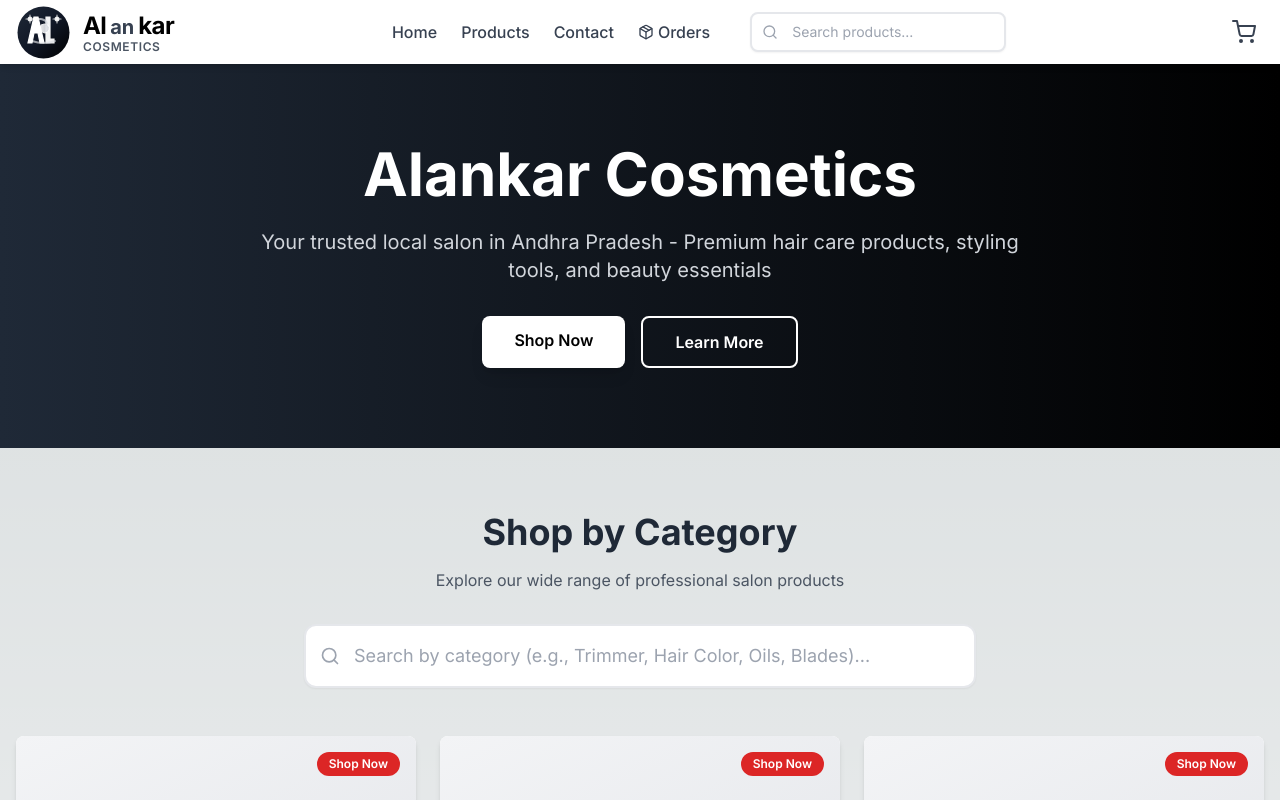
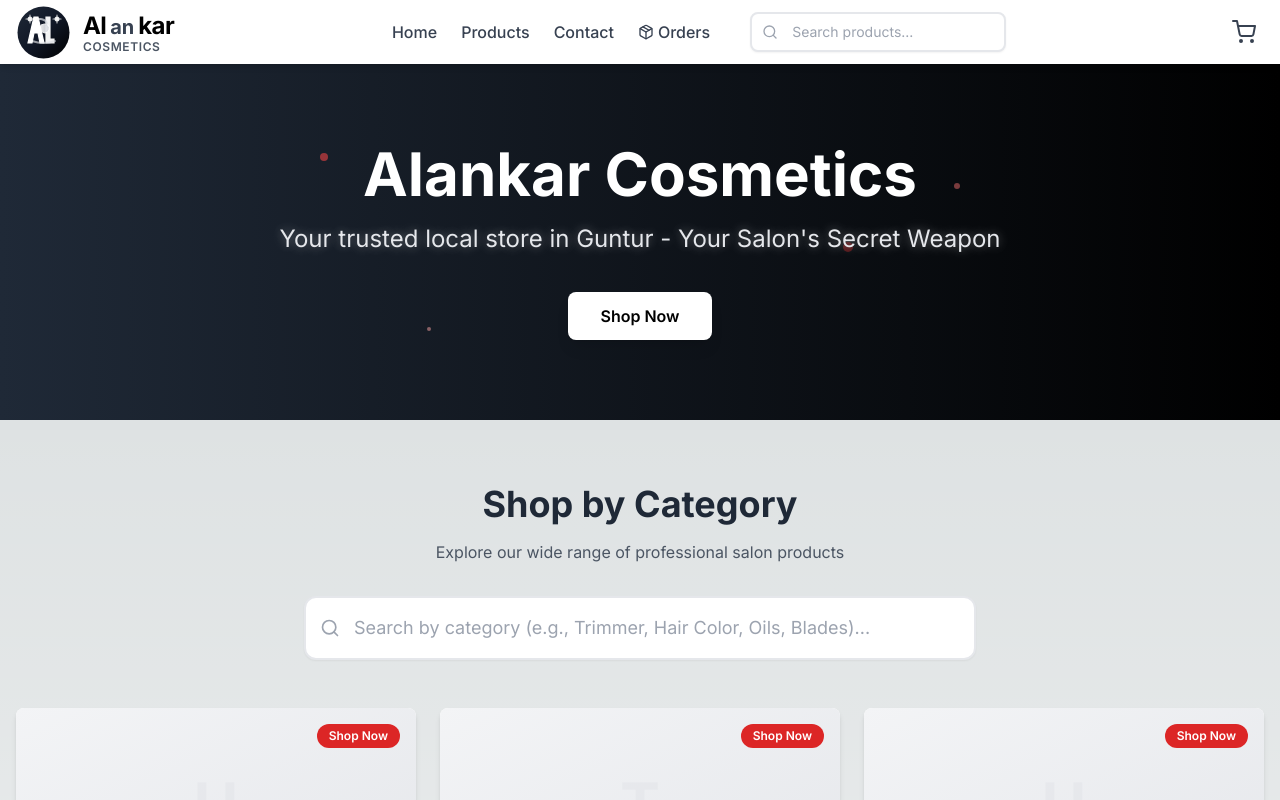
Before and after one commit to kalyan565/Alankar, a Next.js app: page / in a window 1280 px wide. Shown: the top 800 px of the page. Built offline with nearby package versions, Linux system fonts and the light colour scheme.

Commit message:
made change in the hero text

```diff
--- a/app/globals.css
+++ b/app/globals.css
@@ -1,6 +1,143 @@
 @tailwind base;
 @tailwind components;
 @tailwind utilities;
+
+@keyframes cartBounce {
+  0%, 100% {
+    transform: scale(1) translateY(0);
+  }
+  25% {
+    transform: scale(1.2) translateY(-5px);
+  }
+  50% {
+    transform: scale(1.1) translateY(-3px);
+  }
+  75% {
+    transform: scale(1.15) translateY(-4px);
+  }
+}
+
+@keyframes cartPulse {
+  0%, 100% {
+    transform: scale(1);
+    opacity: 1;
+  }
+  50% {
+    transform: scale(1.3);
+    opacity: 0.8;
+  }
+}
+
+.animate-cart-bounce {
+  animation: cartBounce 0.6s ease-in-out;
+}
+
+.animate-cart-pulse {
+  animation: cartPulse 0.5s ease-in-out;
+}
+
+/* Futuristic Hero Text Animations */
+@keyframes textReveal {
+  0% {
+    opacity: 0;
+    transform: translateY(30px) scale(0.9);
+    filter: blur(10px);
+  }
+  100% {
+    opacity: 1;
+    transform: translateY(0) scale(1);
+    filter: blur(0);
+  }
+}
+
+@keyframes gradientShift {
+  0%, 100% {
+    background-position: 0% 50%;
+  }
+  50% {
+    background-position: 100% 50%;
+  }
+}
+
+@keyframes glowPulse {
+  0%, 100% {
+    text-shadow: 0 0 10px rgba(255, 255, 255, 0.5),
+                 0 0 20px rgba(255, 255, 255, 0.3),
+                 0 0 30px rgba(255, 255, 255, 0.2);
+  }
+  50% {
+    text-shadow: 0 0 20px rgba(255, 255, 255, 0.8),
+                 0 0 40px rgba(255, 255, 255, 0.6),
+                 0 0 60px rgba(255, 255, 255, 0.4);
+  }
+}
+
+@keyframes shimmer {
+  0% {
+    background-position: -200% center;
+  }
+  100% {
+    background-position: 200% center;
+  }
+}
+
+@keyframes float {
+  0%, 100% {
+    transform: translateY(0px);
+  }
+  50% {
+    transform: translateY(-10px);
+  }
+}
+
+.hero-text-reveal {
+  animation: textReveal 1.2s ease-out forwards;
+  opacity: 0;
+}
+
+.hero-gradient-text {
+  color: #ffffff;
+  background: linear-gradient(
+    90deg,
+    #ffffff 0%,
+    #f0f0f0 25%,
+    #ffffff 50%,
+    #f0f0f0 75%,
+    #ffffff 100%
+  );
+  background-size: 200% auto;
+  background-clip: text;
+  -webkit-background-clip: text;
+  -webkit-text-fill-color: #ffffff;
+  animation: gradientShift 3s ease infinite;
+  text-shadow: 0 0 10px rgba(255, 255, 255, 0.3);
+}
+
+.hero-glow {
+  animation: glowPulse 2s ease-in-out infinite;
+  color: #e5e7eb !important;
+  text-shadow: 0 0 10px rgba(255, 255, 255, 0.4),
+               0 0 20px rgba(255, 255, 255, 0.3),
+               0 0 30px rgba(255, 255, 255, 0.2);
+  opacity: 1 !important;
+}
+
+.hero-shimmer {
+  background: linear-gradient(
+    90deg,
+    rgba(255, 255, 255, 0.1) 0%,
+    rgba(239, 68, 68, 0.3) 50%,
+    rgba(255, 255, 255, 0.1) 100%
+  );
+  background-size: 200% 100%;
+  animation: shimmer 3s linear infinite;
+  -webkit-background-clip: text;
+  background-clip: text;
+}
+
+.hero-float {
+  animation: float 3s ease-in-out infinite;
+}
 
 :root {
   --foreground-rgb: 0, 0, 0;
--- a/components/Header.tsx
+++ b/components/Header.tsx
@@ -4,14 +4,26 @@ import Link from 'next/link'
 import { useRouter } from 'next/navigation'
 import { useCart } from '@/context/CartContext'
 import { FiShoppingCart, FiMenu, FiSearch, FiPackage } from 'react-icons/fi'
-import { useState } from 'react'
+import { useState, useEffect } from 'react'
 import Logo from './Logo'
 
 export default function Header() {
-  const { getTotalItems } = useCart()
+  const { getTotalItems, cart } = useCart()
   const [isMenuOpen, setIsMenuOpen] = useState(false)
   const [searchQuery, setSearchQuery] = useState('')
+  const [cartAnimation, setCartAnimation] = useState(false)
+  const [previousCartCount, setPreviousCartCount] = useState(0)
   const router = useRouter()
+
+  // Trigger animation when cart items change
+  useEffect(() => {
+    const currentCount = getTotalItems()
+    if (currentCount > previousCartCount) {
+      setCartAnimation(true)
+      setTimeout(() => setCartAnimation(false), 600)
+    }
+    setPreviousCartCount(currentCount)
+  }, [cart, getTotalItems, previousCartCount])
 
   const handleSearch = (e: React.FormEvent) => {
     e.preventDefault()
@@ -64,11 +76,27 @@ export default function Header() {
           <div className="flex items-center gap-4">
             <Link
               href="/cart"
-              className="relative p-2 text-gray-700 hover:text-black transition"
+              className={`relative p-2 transition-all duration-300 ${
+                getTotalItems() > 0
+                  ? 'text-red-600 hover:text-red-700'
+                  : 'text-gray-700 hover:text-black'
+              }`}
             >
-              <FiShoppingCart className="w-6 h-6" />
+              <FiShoppingCart
+                className={`w-6 h-6 transition-all duration-300 ${
+                  cartAnimation
+                    ? 'animate-cart-bounce'
+                    : ''
+                } ${
+                  getTotalItems() > 0
+                    ? 'text-red-600'
+                    : 'text-gray-700'
+                }`}
+              />
               {getTotalItems() > 0 && (
-                <span className="absolute -top-1 -right-1 bg-red-600 text-white text-xs rounded-full w-5 h-5 flex items-center justify-center">
+                <span className={`absolute -top-1 -right-1 bg-red-600 text-white text-xs rounded-full w-5 h-5 flex items-center justify-center font-bold transition-all duration-300 ${
+                  cartAnimation ? 'animate-cart-pulse scale-125' : ''
+                }`}>
                   {getTotalItems()}
                 </span>
               )}
--- a/components/Hero.tsx
+++ b/components/Hero.tsx
@@ -1,28 +1,59 @@
+'use client'
+
 import Link from 'next/link'
+import { useEffect, useState } from 'react'
 
 export default function Hero() {
+  const [isVisible, setIsVisible] = useState(false)
+
+  useEffect(() => {
+    setIsVisible(true)
+  }, [])
+
   return (
-    <section className="bg-gradient-to-r from-gray-800 to-black text-white py-20">
-      <div className="container mx-auto px-4">
+    <section className="bg-gradient-to-r from-gray-800 to-black text-white py-20 relative overflow-hidden">
+      {/* Animated background particles */}
+      <div className="absolute inset-0 overflow-hidden">
+        <div className="absolute top-1/4 left-1/4 w-2 h-2 bg-red-500 rounded-full opacity-60 animate-pulse"></div>
+        <div className="absolute top-1/3 right-1/4 w-1.5 h-1.5 bg-red-400 rounded-full opacity-40 animate-pulse" style={{ animationDelay: '0.5s' }}></div>
+        <div className="absolute bottom-1/4 left-1/3 w-1 h-1 bg-red-300 rounded-full opacity-50 animate-pulse" style={{ animationDelay: '1s' }}></div>
+        <div className="absolute top-1/2 right-1/3 w-2.5 h-2.5 bg-red-600 rounded-full opacity-30 animate-pulse" style={{ animationDelay: '1.5s' }}></div>
+      </div>
+
+      <div className="container mx-auto px-4 relative z-10">
         <div className="max-w-3xl mx-auto text-center">
-          <h1 className="text-5xl md:text-6xl font-bold mb-6">
+          <h1
+            className={`text-5xl md:text-6xl font-bold mb-6 text-white ${
+              isVisible ? 'hero-text-reveal' : ''
+            }`}
+            style={{ animationDelay: '0.2s' }}
+          >
             Alankar Cosmetics
           </h1>
-          <p className="text-xl mb-8 text-gray-300">
-            Your trusted local salon in Andhra Pradesh - Premium hair care products, styling tools, and beauty essentials
+          <p
+            className={`text-xl md:text-2xl mb-8 text-gray-300 hero-glow hero-float ${
+              isVisible ? 'hero-text-reveal' : ''
+            }`}
+            style={{
+              animationDelay: '0.6s',
+              color: '#e5e7eb',
+              textShadow: '0 0 10px rgba(255, 255, 255, 0.3), 0 0 20px rgba(255, 255, 255, 0.2)'
+            }}
+          >
+            Your trusted local store in Guntur - Your Salon&apos;s Secret Weapon
           </p>
-          <div className="flex gap-4 justify-center">
+          <div
+            className={`flex gap-4 justify-center ${
+              isVisible ? 'hero-text-reveal' : ''
+            }`}
+            style={{ animationDelay: '1s' }}
+          >
             <Link
               href="/products"
-              className="bg-white text-black px-8 py-3 rounded-lg font-semibold hover:bg-red-50 hover:text-red-600 transition shadow-lg"
+              className="bg-white text-black px-8 py-3 rounded-lg font-semibold hover:bg-red-600 hover:text-white transition-all duration-300 shadow-lg hover:shadow-red-500/50 hover:scale-105 relative overflow-hidden group"
             >
-              Shop Now
-            </Link>
-            <Link
-              href="/about"
-              className="bg-transparent border-2 border-white text-white px-8 py-3 rounded-lg font-semibold hover:bg-white hover:text-red-600 transition"
-            >
-              Learn More
+              <span className="relative z-10">Shop Now</span>
+              <span className="absolute inset-0 bg-gradient-to-r from-red-600 to-red-500 opacity-0 group-hover:opacity-100 transition-opacity duration-300"></span>
             </Link>
           </div>
         </div>
```
